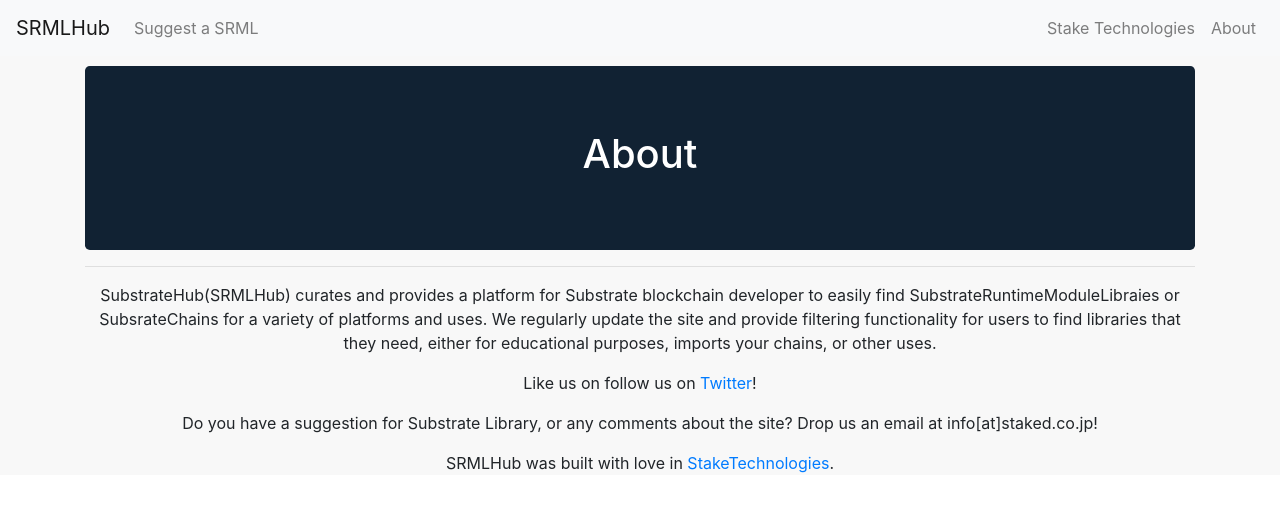
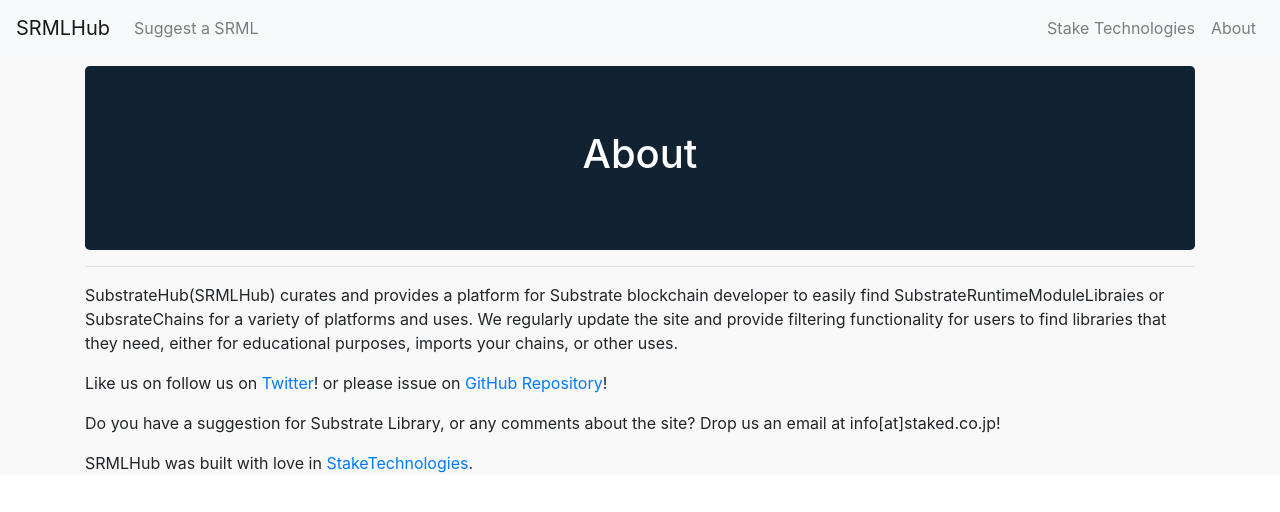
Before and after one commit to staketechnologies/srml-hub, a React (Create React App) app: page /about in a window 1280 px wide. Shown: the top 512 px of the page. Built offline with nearby package versions, Linux system fonts and the light colour scheme.

Commit message:
fix about messages

```diff
--- a/src/About.jsx
+++ b/src/About.jsx
@@ -20,10 +20,10 @@
                 <h1>About</h1>
                 </Jumbotron>
                 <hr />
-                    <p>SubstrateHub(SRMLHub) curates and provides a platform for Substrate blockchain developer to easily find SubstrateRuntimeModuleLibraies or SubsrateChains for a variety of platforms and uses. We regularly update the site and provide filtering functionality for users to find libraries that they need, either for educational purposes, imports your chains, or other uses.</p>
-                    <p>Like us on follow us on <a href="https://twitter.com/staketech">Twitter</a>!</p>
-                    <p>Do you have a suggestion for Substrate Library, or any comments about the site? Drop us an email at info[at]staked.co.jp!</p>
-                    <p>SRMLHub was built with love in <a href = "https://stake.co.jp">StakeTechnologies</a>.</p>
+                    <p align='left'> SubstrateHub(SRMLHub) curates and provides a platform for Substrate blockchain developer to easily find SubstrateRuntimeModuleLibraies or SubsrateChains for a variety of platforms and uses. We regularly update the site and provide filtering functionality for users to find libraries that they need, either for educational purposes, imports your chains, or other uses.</p>
+                    <p align='left'> Like us on follow us on <a href="https://twitter.com/staketech">Twitter</a>! or please issue on <a href="https://github.com/stakedtechnologies/srml-hub">GitHub Repository</a>!</p>
+                    <p align='left'> Do you have a suggestion for Substrate Library, or any comments about the site? Drop us an email at info[at]staked.co.jp!</p>
+                    <p align='left'> SRMLHub was built with love in <a href = "https://stake.co.jp">StakeTechnologies</a>.</p>
             </Container>
         </div>);
       }
```
